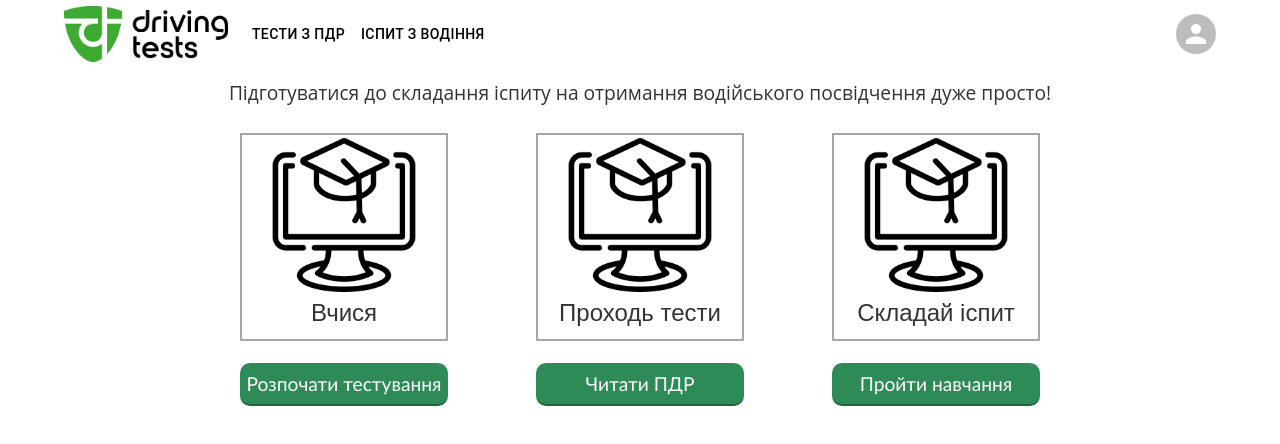
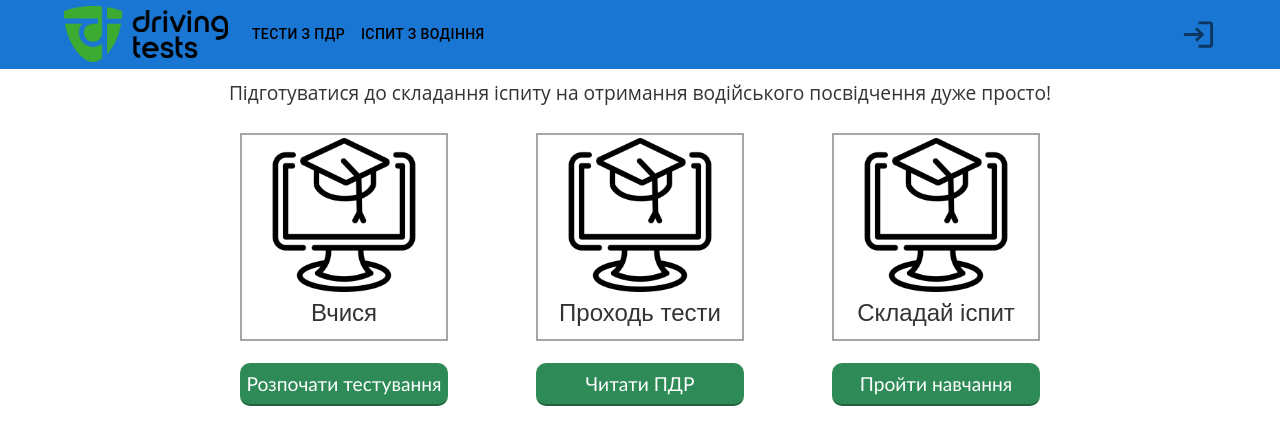
Before and after one commit to ILabiak/driverTests, a React (Create React App) app in the folder client/: page / in a window 1280 px wide. Shown: the top 444 px of the page. Built offline with nearby package versions, Linux system fonts and the light colour scheme.

Commit message:
change some header styles

```diff
--- a/client/src/components/Layout.jsx
+++ b/client/src/components/Layout.jsx
@@ -1,7 +1,6 @@
 /* eslint-disable jsx-a11y/anchor-is-valid */
 import logo from '../media/logo.png';
 import React from 'react';
-import profileIcon from '../media/profile-icon.png';
 import './layout.css';
 
 import AppBar from '@mui/material/AppBar';
@@ -10,13 +9,13 @@ import Toolbar from '@mui/material/Toolbar';
 import IconButton from '@mui/material/IconButton';
 import Typography from '@mui/material/Typography';
 import Menu from '@mui/material/Menu';
-import MenuIcon from '@mui/icons-material/Menu';
 import Container from '@mui/material/Container';
 import Avatar from '@mui/material/Avatar';
 import Button from '@mui/material/Button';
 import Tooltip from '@mui/material/Tooltip';
 import MenuItem from '@mui/material/MenuItem';
-import AccountCircleOutlinedIcon from '@mui/icons-material/AccountCircleOutlined';
+import MenuIcon from '@mui/icons-material/Menu';
+import LoginIcon from '@mui/icons-material/Login';
 
 const pages = ['Тести з ПДР', 'Іспит з водіння'];
 const settings = ['Profile', 'Account', 'Dashboard', 'Logout'];
@@ -86,7 +85,16 @@ const settings = ['Profile', 'Account', 'Dashboard', 'Logout'];
 //   );
 // }
 
-function Layout() {
+function Layout(props) {
+  const {
+    showDropdown,
+    isAuthenticated,
+    userEmail,
+    handleProfileIconClick,
+    handleLogout,
+    handleLoginLinkClick
+  } = props;
+
   const [anchorElNav, setAnchorElNav] = React.useState(null);
   const [anchorElUser, setAnchorElUser] = React.useState(null);
 
@@ -107,7 +115,7 @@ function Layout() {
 
   return (
     <AppBar position="static"
-    style={{background: 'white'}}
+      // style={{ background: 'white' }}
     >
       <Container maxWidth="lg">
         <Toolbar disableGutters>
@@ -115,7 +123,7 @@ function Layout() {
           <Box
             noWrap
             component="a"
-              sx = {{
+            sx={{
               mr: 2,
               display: { xs: 'none', md: 'flex' },
             }}>
@@ -150,7 +158,7 @@ function Layout() {
               aria-controls="menu-appbar"
               aria-haspopup="true"
               onClick={handleOpenNavMenu}
-              color="inherit"
+              color="black"
             >
               <MenuIcon />
             </IconButton>
@@ -170,11 +178,12 @@ function Layout() {
               onClose={handleCloseNavMenu}
               sx={{
                 display: { xs: 'block', md: 'none' },
+                // color: 'green'
               }}
             >
               {pages.map((page) => (
                 <MenuItem key={page} onClick={handleCloseNavMenu}>
-                  <Typography textAlign="center" sx={{color: 'black'}}>{page}</Typography>
+                  <Typography textAlign="center" sx={{ color: 'black' }}>{page}</Typography>
                 </MenuItem>
               ))}
             </Menu>
@@ -183,7 +192,7 @@ function Layout() {
             variant="h5"
             noWrap
             component="a"
-            href="" sx={{ display: { xs: 'flex', md: 'none'}, mr: 2, flexGrow: 1 }}>
+            href="" sx={{ display: { xs: 'flex', md: 'none' }, mr: 2, flexGrow: 1 }}>
             <a href='/'>
               <img src={logo} className='App-logo' alt='logo' />
             </a>
@@ -220,15 +229,29 @@ function Layout() {
           </Box>
 
           <Box sx={{ flexGrow: 0 }}>
-            <Tooltip title="Open settings">
+            {isAuthenticated ? (
+              <Tooltip title="Profile">
                 <IconButton onClick={handleOpenUserMenu} sx={{ p: 0 }}>
                   <Avatar alt="Remy Sharp"
-                // src={"/static/images/avatar/2.jpg"}
+                    // src={"/static/images/avatar/2.jp"}
+                    sx={{
+                      color: 'black'
+                    }}
                   />
                 </IconButton>
               </Tooltip>
+            ) : (
+              <Tooltip title="Login">
+                <IconButton onClick={handleLoginLinkClick} sx={{ p: 0 }}>
+                <LoginIcon fontSize='large' />
+                </IconButton>
+              </Tooltip>
+
+            )}
+
+
             <Menu
-              sx={{ mt: '45px' }}
+              sx={{ mt: '45px', }}
               id="menu-appbar"
               anchorEl={anchorElUser}
               anchorOrigin={{
```
Lines whose indentation alone changed are shown as unchanged.
